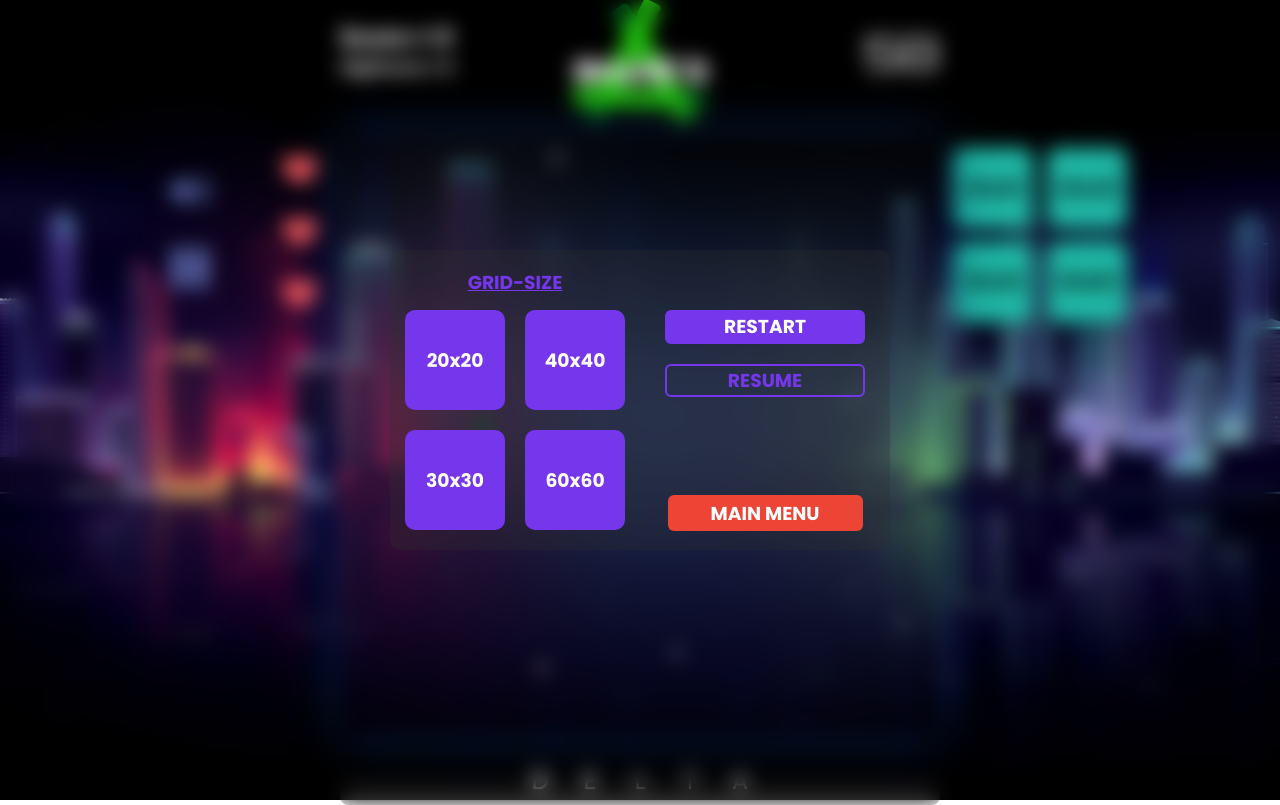
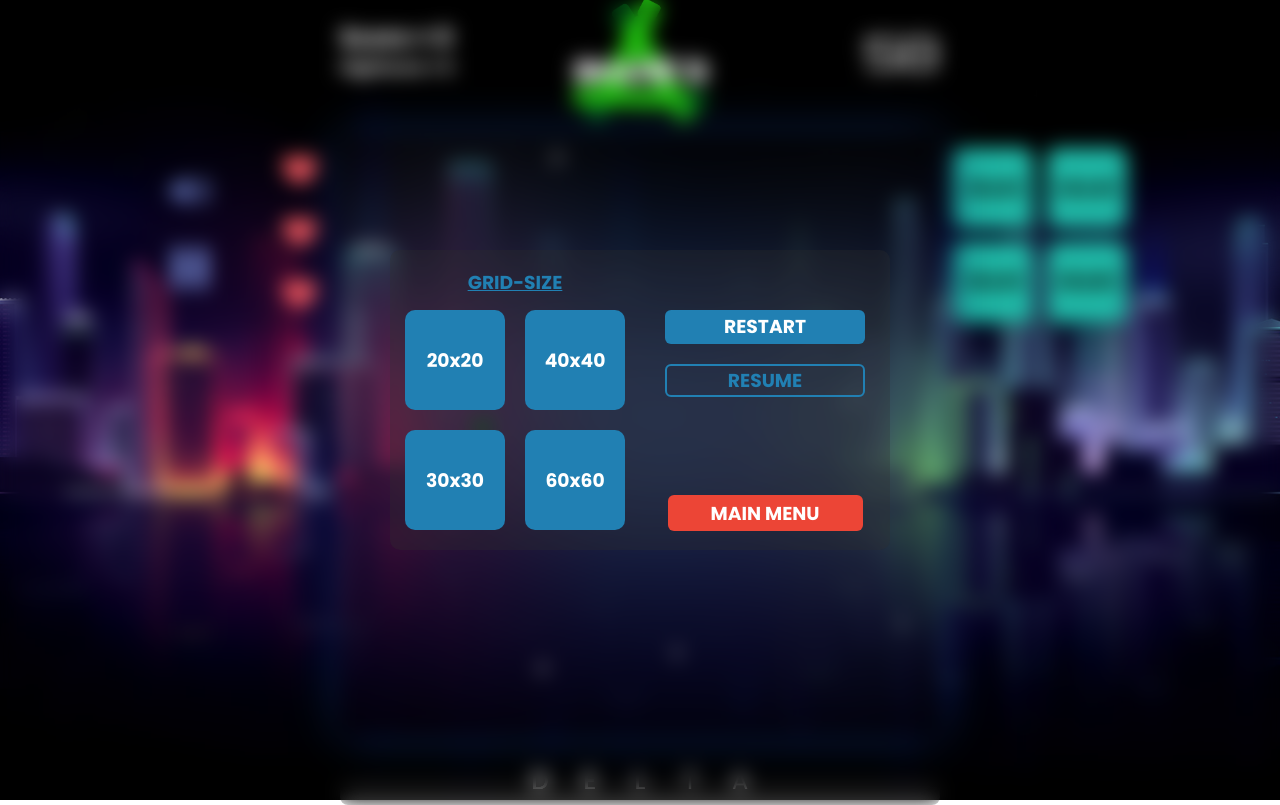
Before and after one commit to MegaaDev/sample, a plain HTML site: page hackermode.html in a window 1280 px wide. Both pictures are taken after a click on the icon 190 px from the left and 267 px from the top of the page. Drawn offline with Linux system fonts and the light colour scheme.

Commit message:
Update styles.css

```diff
--- a/styles.css
+++ b/styles.css
@@ -298,13 +298,13 @@ a {
 .resume {
   width: 80%;
   height: 14%;
-  border: 2px solid rgb(118, 54, 236);
+  border: 2px solid rgb(33, 128, 179);
 
   border-radius: 6px;
   display: flex;
   justify-content: center;
   align-items: center;
-  color: rgb(118, 54, 236);
+  color: rgb(33, 128, 179);
   cursor: pointer;
   transition: all 0.3s ease 0s;
 }
@@ -346,7 +346,7 @@ a {
   width: 80%;
   height: 14%;
 
-  background-color: rgb(118, 54, 236);
+  background-color: rgb(33, 128, 179);
   border-radius: 6px;
   display: flex;
   justify-content: center;
@@ -425,21 +425,21 @@ a {
   color: white;
 }
 .grid-state-20 {
-  background-color: rgb(118, 54, 236);
+  background-color: rgb(33, 128, 179);
 }
 .grid-state-30 {
-  background-color: rgb(118, 54, 236);
+  background-color: rgb(33, 128, 179);
 }
 .grid-state-40 {
-  background-color: rgb(118, 54, 236);
+  background-color: rgb(33, 128, 179);
 }
 .grid-state-60 {
-  background-color: rgb(118, 54, 236);
+  background-color: rgb(33, 128, 179);
 }
 .gird-state:hover {
   background-color: rgb(48, 48, 48, 0.3);
-  border: 1px solid rgb(118, 54, 236);
-  color: rgb(118, 54, 236);
+  border: 1px solid rgb(33, 128, 179);
+  color: rgb(33, 128, 179);
 
   transition: all 0.3s ease 0s;
 }
@@ -485,7 +485,7 @@ a {
 .grid-change {
   position: absolute;
   top: 6%;
-  color: rgb(118, 54, 236);
+  color: rgb(33, 128, 179);
   text-decoration: underline;
 }
 
@@ -501,16 +501,16 @@ a {
 
 .restart:hover {
   background-color: rgb(48, 48, 48, 0.3);
-  border: 1px solid rgb(118, 54, 236);
-  color: rgb(118, 54, 236);
+  border: 1px solid rgb(33, 128, 179);
+  color: rgb(33, 128, 179);
   width: 90%;
   height: 20%;
 }
 
 .resume:hover {
   background-color: rgb(48, 48, 48, 0.3);
-  border: 1px solid rgb(118, 54, 236);
-  color: rgb(118, 54, 236);
+  border: 1px solid rgb(33, 128, 179);
+  color: rgb(33, 128, 179);
   width: 90%;
   height: 20%;
 }
```
